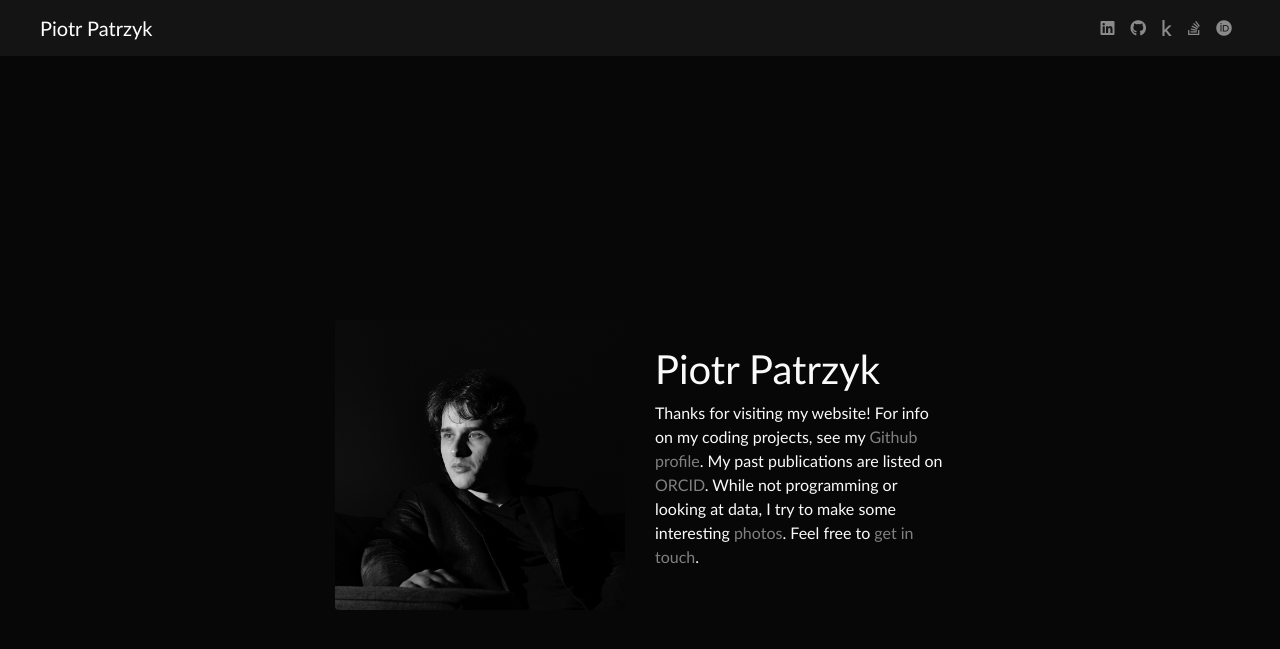
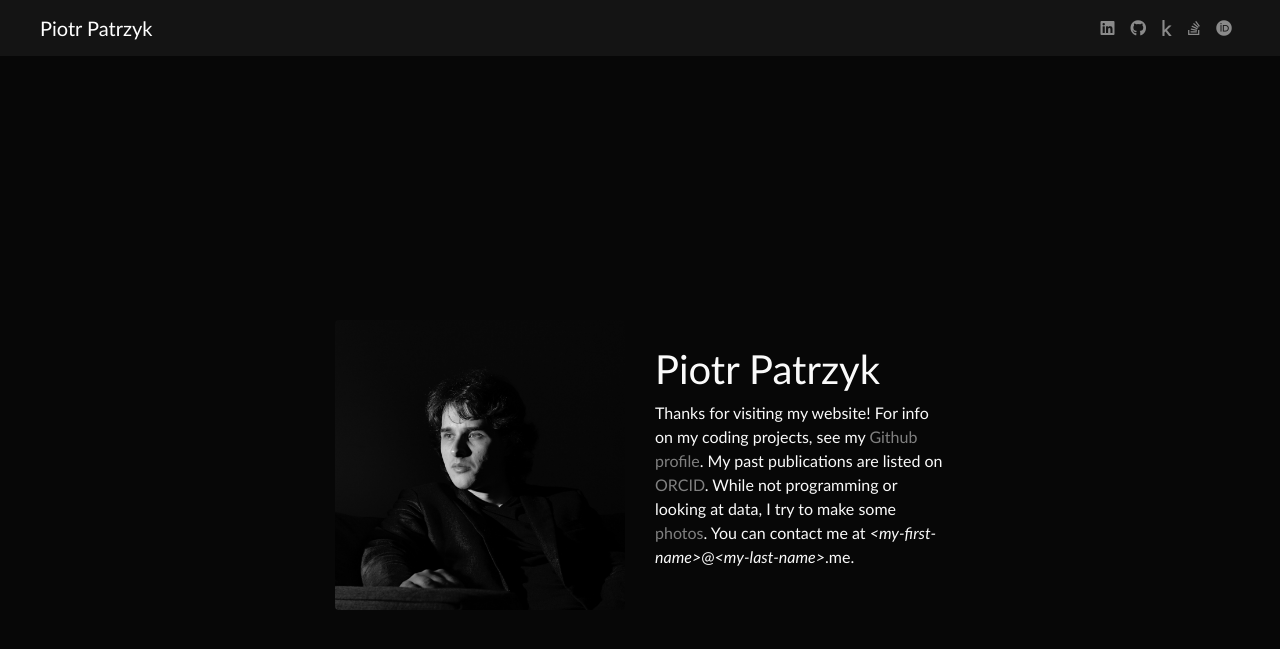
Before and after one commit to ppatrzyk/ppatrzyk.github.io, a Jekyll site: the page built from index.html, in a window 1280 px wide. Shown: the top 649 px of the page. Built offline with Jekyll 4.4.1, drawn with Linux system fonts in a browser that asks for light colours.

Commit message:
description fix

```diff
--- a/index.html
+++ b/index.html
@@ -16,9 +16,9 @@ title: Home
 			<a target="_blank" rel="noopener noreferrer" href="https://github.com/ppatrzyk">Github profile</a>.
 			My past publications are listed on
 			<a target="_blank" rel="noopener noreferrer" href="https://orcid.org/0000-0001-9629-1145">ORCID</a>.
-			While not programming or looking at data, I try to make some interesting
+			While not programming or looking at data, I try to make some
 			<a target="_blank" rel="noopener noreferrer" href="https://500px.com/pieca">photos</a>.
-			Feel free to <a href="/contact">get in touch</a>.
+			You can contact me at <em>&lt;my-first-name&gt;</em>@<em>&lt;my-last-name&gt;</em>.me.
 		</p>
 	</div>
 </div>
```
